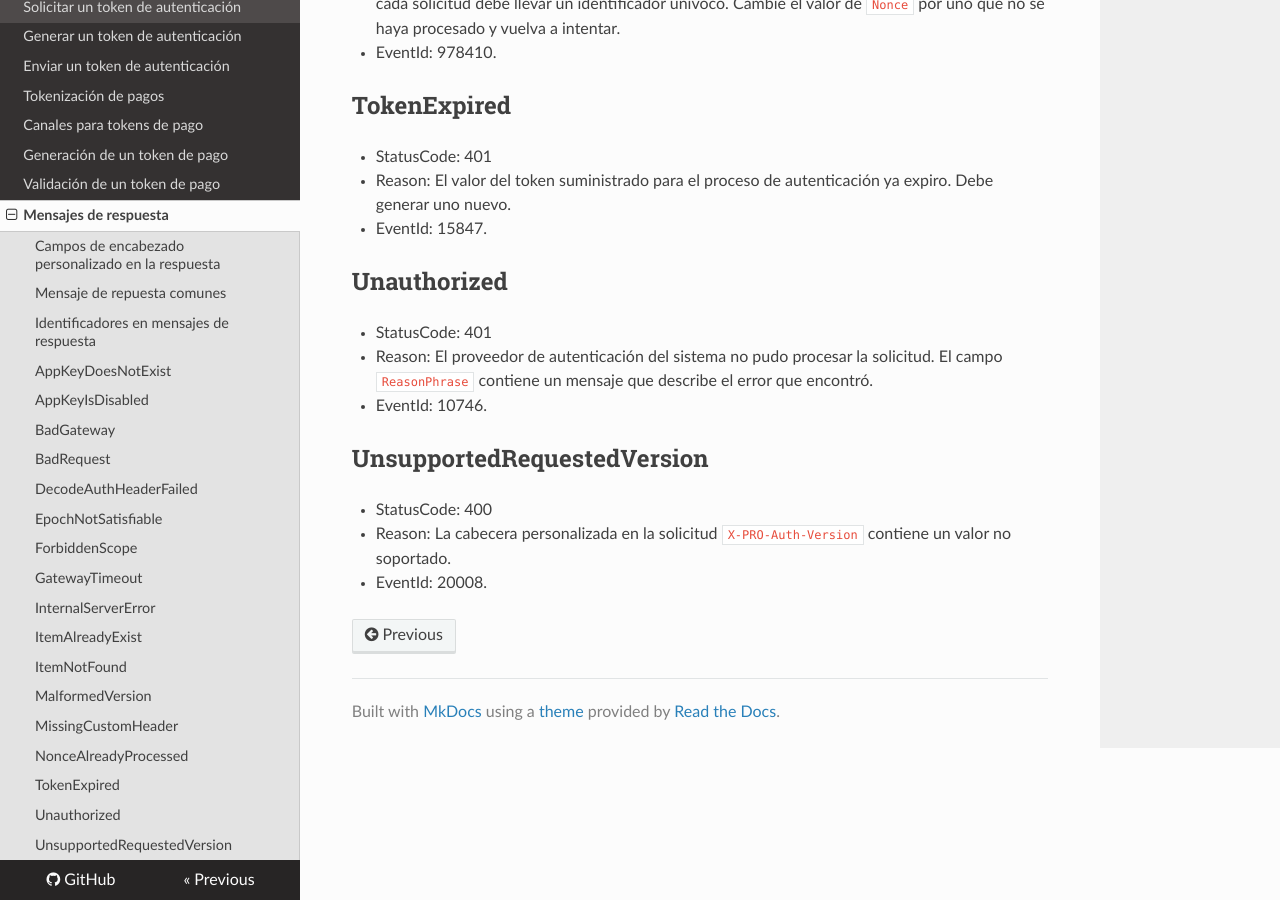
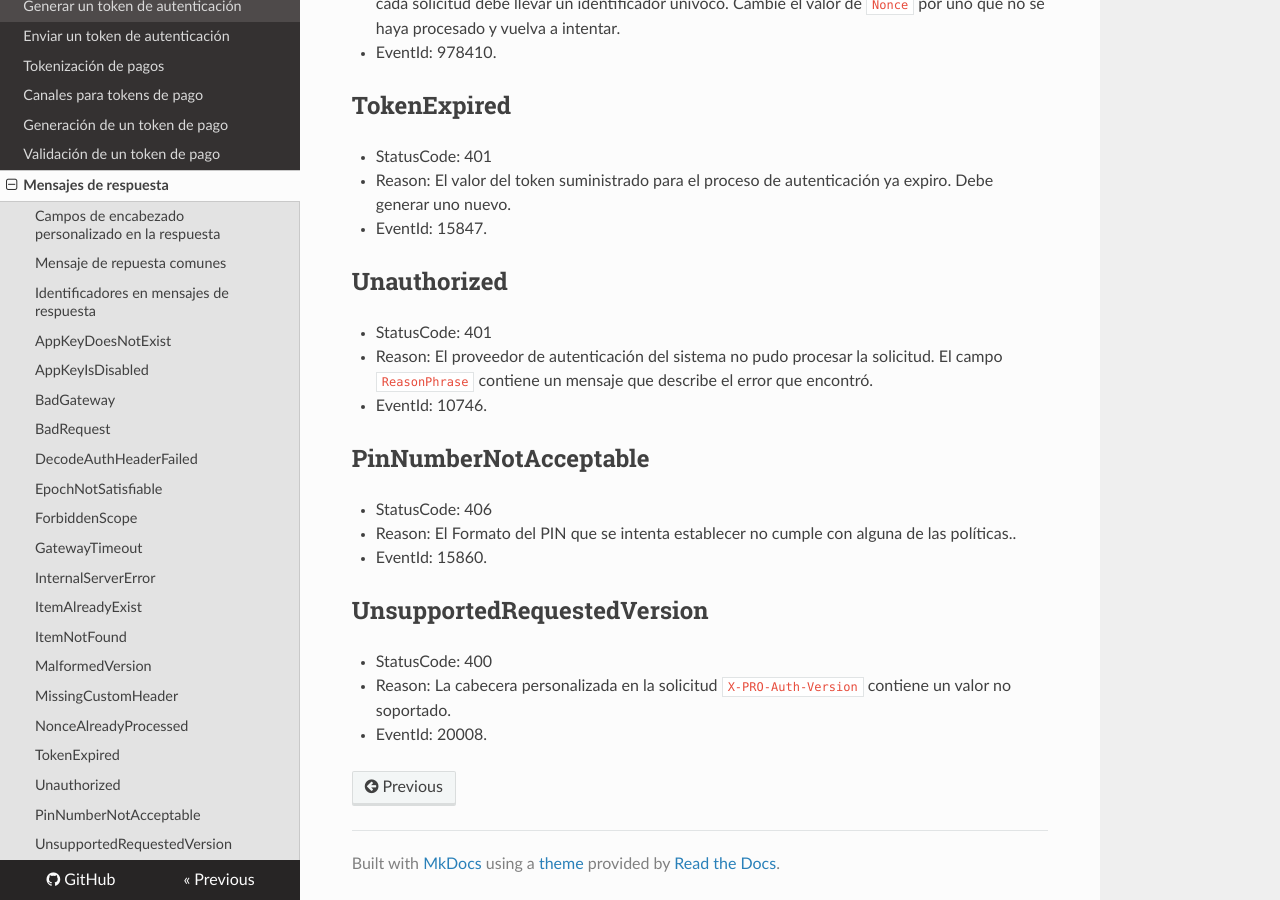
Before and after one commit to menchi2000/Aspen, an MkDocs documentation site: the page built from docs/Responses.md, in a window 1280 px wide and 900 px high, scrolled down 3871 px. Built offline with MkDocs 1.6.1, drawn with Linux system fonts in a browser that asks for light colours; nearby versions of some CDN libraries; old or Windows-style settings are respelled for this version of MkDocs.

Commit message:
Update Responses.md

```diff
--- a/docs/Responses.md
+++ b/docs/Responses.md
@@ -135,6 +135,11 @@ La cabecera personalizada de respuesta `X-PRO-Response-Help` puede contener algu
 - Reason: El proveedor de autenticación del sistema no pudo procesar la solicitud.  El campo `ReasonPhrase` contiene un mensaje que describe el error que encontró.
 - EventId: 10746.
 
+## PinNumberNotAcceptable
+- StatusCode: 406
+- Reason: El Formato del PIN que se intenta establecer no cumple con alguna de las políticas..
+- EventId: 15860.
+
 ## UnsupportedRequestedVersion
 
 - StatusCode: 400
```
